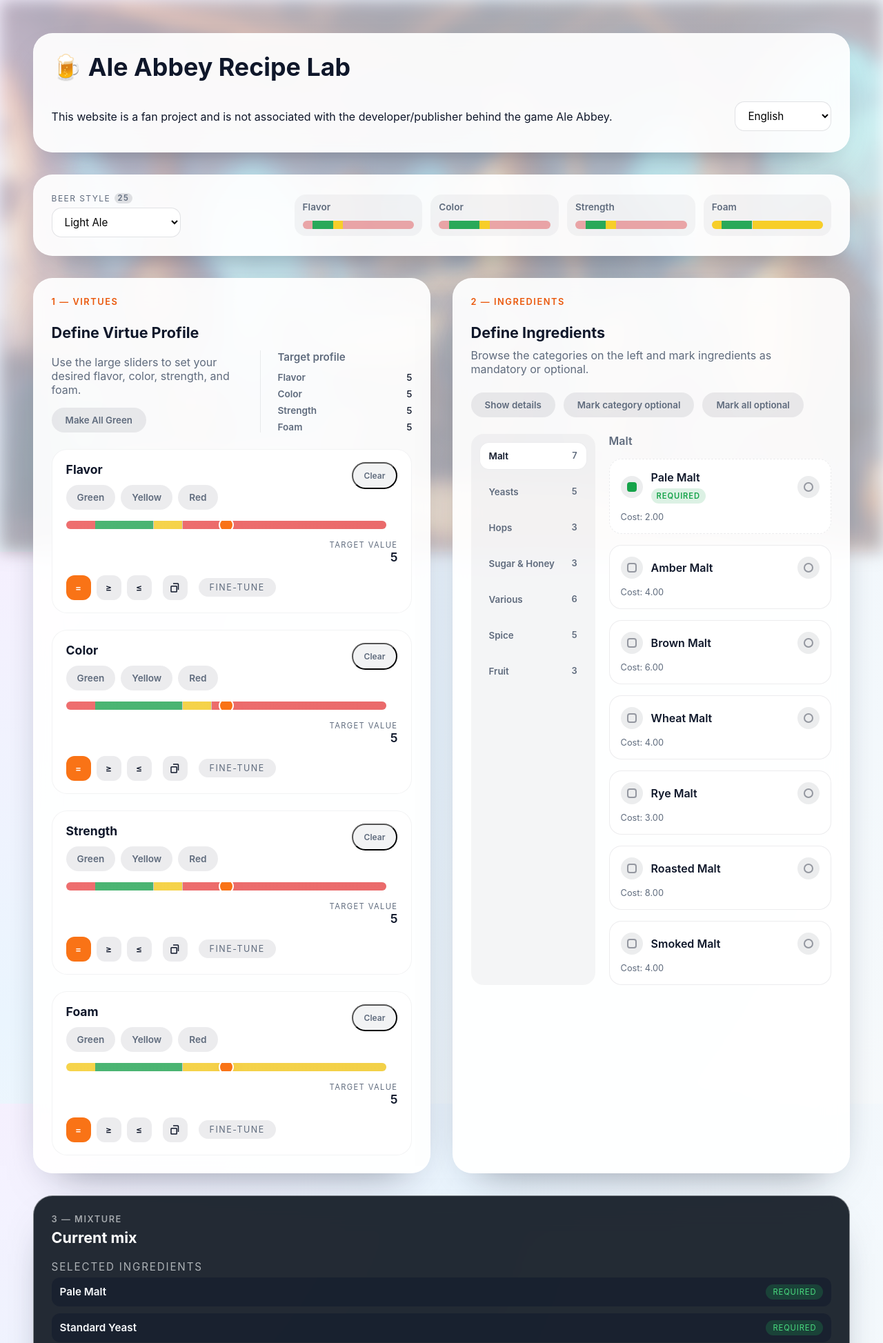
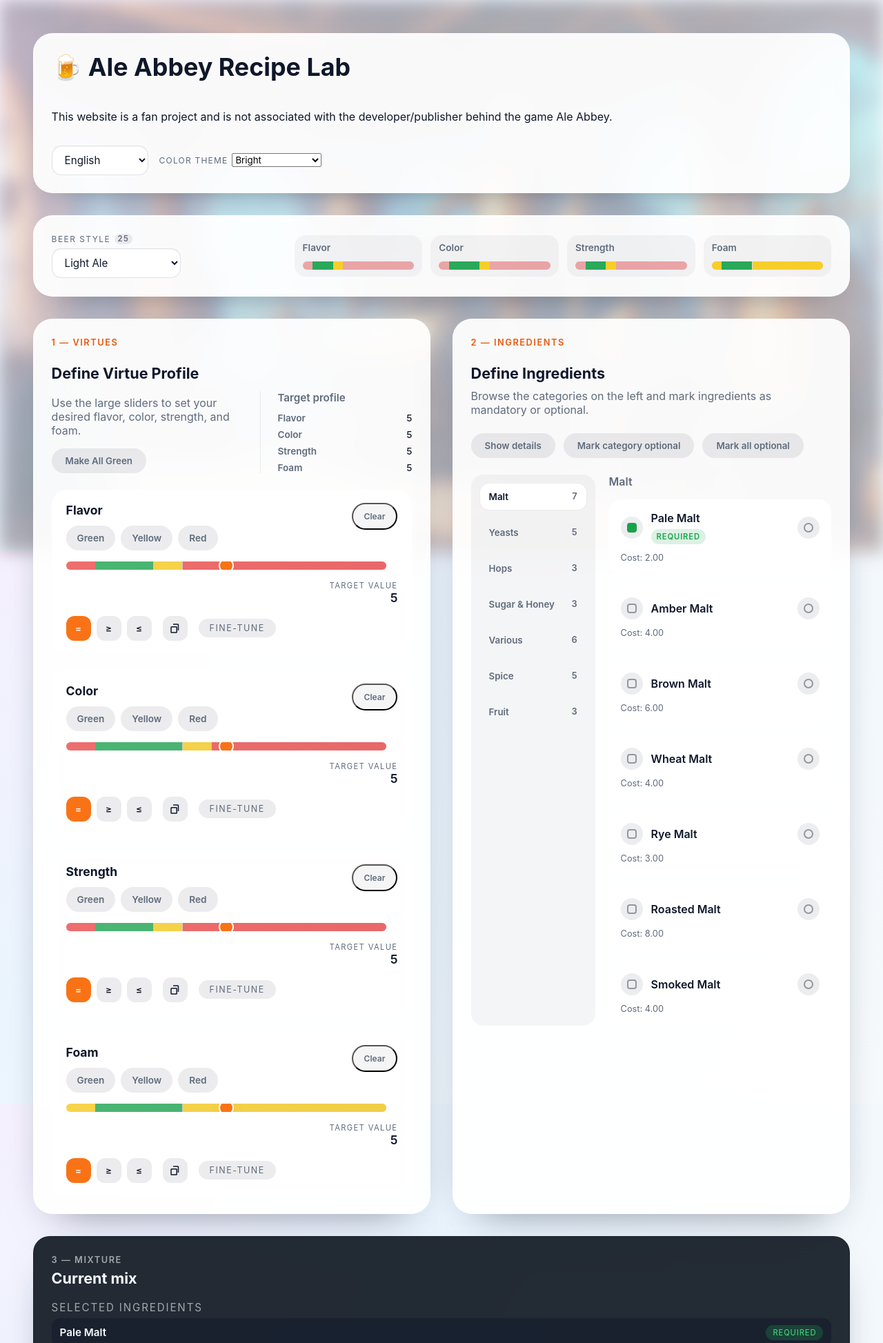
Before and after one commit to wojoeraf/AleAbbeyBeerCalculator, a Flask app: page / in a window 1280 px wide. Shown: the top 1947 px of the page at 69% size. Run offline with Flask 3, Linux system fonts and the light colour scheme.

Commit message:
Add bright and dark theme switcher

```diff
--- a/data/app_translations.json
+++ b/data/app_translations.json
@@ -70,6 +70,9 @@
       "mix_show_more": "Mehr anzeigen",
       "mix_show_less": "Weniger anzeigen",
       "language_submit": "Sprache ändern",
+      "theme_switcher_label": "Farbschema",
+      "theme_option_bright": "Hell",
+      "theme_option_dark": "Dunkel",
       "results_sort_label": "Ergebnisse sortieren nach",
       "results_sort_order_label": "Reihenfolge",
       "results_sort_desc": "Absteigend",
@@ -213,6 +216,9 @@
       "mix_show_more": "Show more",
       "mix_show_less": "Show less",
       "language_submit": "Change language",
+      "theme_switcher_label": "Color theme",
+      "theme_option_bright": "Bright",
+      "theme_option_dark": "Dark",
       "results_sort_label": "Sort results by",
       "results_sort_order_label": "Order",
       "results_sort_desc": "High to low",
--- a/static/solver.js
+++ b/static/solver.js
@@ -329,6 +329,7 @@
     debugToggle,
     debugContent,
     legacyToggle,
+    themeSelect,
     mixPanel,
     mixList,
     mixToggle,
@@ -755,6 +756,86 @@
       if (panel) {
         panel.hidden = false;
       }
+    });
+  }
+
+  const THEME_STORAGE_KEY = 'ale-abbey-theme';
+  const DEFAULT_THEME = 'bright';
+
+  const normalizeTheme = (value) => (value === 'dark' ? 'dark' : 'bright');
+
+  const syncThemeSelect = (theme) => {
+    if (!themeSelect) {
+      return;
+    }
+    const normalized = normalizeTheme(theme);
+    if (themeSelect.value !== normalized) {
+      themeSelect.value = normalized;
+    }
+  };
+
+  const applyTheme = (theme, { persist = true } = {}) => {
+    const normalized = normalizeTheme(theme);
+    if (document.body) {
+      document.body.dataset.theme = normalized;
+    }
+    if (document.documentElement) {
+      document.documentElement.style.setProperty('color-scheme', normalized === 'dark' ? 'dark' : 'light');
+    }
+    syncThemeSelect(normalized);
+    if (persist) {
+      try {
+        window.localStorage.setItem(THEME_STORAGE_KEY, normalized);
+      } catch (error) {
+        console.warn('Failed to persist theme preference', error);
+      }
+    }
+    return normalized;
+  };
+
+  let storedTheme = null;
+  try {
+    storedTheme = window.localStorage.getItem(THEME_STORAGE_KEY);
+  } catch (error) {
+    storedTheme = null;
+  }
+
+  let userSelectedTheme = false;
+  let activeTheme = DEFAULT_THEME;
+
+  if (storedTheme) {
+    userSelectedTheme = true;
+    activeTheme = applyTheme(storedTheme, { persist: false });
+  }
+
+  const prefersDarkQuery = window.matchMedia ? window.matchMedia('(prefers-color-scheme: dark)') : null;
+
+  const resolveSystemTheme = () => (prefersDarkQuery && prefersDarkQuery.matches ? 'dark' : DEFAULT_THEME);
+
+  if (!userSelectedTheme) {
+    activeTheme = applyTheme(resolveSystemTheme(), { persist: false });
+  }
+
+  const handlePrefersThemeChange = () => {
+    if (userSelectedTheme) {
+      return;
+    }
+    activeTheme = applyTheme(resolveSystemTheme(), { persist: false });
+  };
+
+  if (prefersDarkQuery) {
+    if (typeof prefersDarkQuery.addEventListener === 'function') {
+      prefersDarkQuery.addEventListener('change', handlePrefersThemeChange);
+    } else if (typeof prefersDarkQuery.addListener === 'function') {
+      prefersDarkQuery.addListener(handlePrefersThemeChange);
+    }
+  }
+
+  if (themeSelect) {
+    syncThemeSelect(activeTheme);
+    themeSelect.addEventListener('change', () => {
+      userSelectedTheme = true;
+      activeTheme = applyTheme(themeSelect.value || DEFAULT_THEME);
     });
   }
 
--- a/static/styles.css
+++ b/static/styles.css
@@ -1,4 +1,5 @@
 :root {
+  color-scheme: light;
   --bg-gradient: radial-gradient(circle at top left, #f6f1ff 0%, #ebf6ff 45%, #f7fafc 100%);
   --surface: rgba(255, 255, 255, 0.92);
   --surface-muted: rgba(255, 255, 255, 0.7);
@@ -35,7 +36,104 @@
   --slider-neutral: rgba(15, 23, 42, 0.18);
   --metric-bar: linear-gradient(90deg, rgba(15, 23, 42, 0.08), rgba(15, 23, 42, 0.22));
   --metric-highlight: rgba(249, 115, 22, 0.25);
+  --tint-subtle: rgba(15, 23, 42, 0.04);
+  --tint-soft: rgba(15, 23, 42, 0.08);
+  --tint-medium: rgba(15, 23, 42, 0.12);
+  --tint-strong: rgba(15, 23, 42, 0.14);
+  --tint-border: rgba(15, 23, 42, 0.05);
+  --tint-border-strong: rgba(15, 23, 42, 0.08);
+  --form-field-surface: #fff;
+  --form-field-border: rgba(15, 23, 42, 0.12);
+  --form-field-text: var(--text-primary);
+  --chip-surface: rgba(15, 23, 42, 0.08);
+  --chip-surface-hover: rgba(15, 23, 42, 0.14);
+  --toggle-border-strong: rgba(15, 23, 42, 0.4);
+  --mix-panel-bg: rgba(13, 20, 31, 0.9);
+  --mix-panel-text: #f8fafc;
+  --mix-panel-subtle-text: rgba(248, 250, 252, 0.6);
+  --mix-panel-border: rgba(15, 23, 42, 0.32);
+  --mix-panel-layer: rgba(15, 23, 42, 0.45);
+  --mix-panel-layer-muted: rgba(15, 23, 42, 0.3);
+  --mix-panel-cap-bg: rgba(15, 23, 42, 0.5);
+  --mix-panel-track: rgba(248, 250, 252, 0.16);
+  --results-card-bg: rgba(15, 23, 42, 0.8);
+  --results-card-border: rgba(248, 250, 252, 0.08);
+  --results-card-text: #f8fafc;
+  --results-card-subtle: rgba(248, 250, 252, 0.7);
+  --results-card-title: #fff;
+  --results-toggle-bg: rgba(15, 23, 42, 0.6);
+  --results-toggle-border: rgba(248, 250, 252, 0.18);
+  --results-toggle-hover-bg: rgba(248, 250, 252, 0.16);
+  --results-toggle-hover-border: rgba(248, 250, 252, 0.36);
+  --slider-track-gradient: linear-gradient(90deg, rgba(15, 23, 42, 0.08), rgba(15, 23, 42, 0.18));
   font-family: "Inter", "SF Pro Display", "Segoe UI", system-ui, sans-serif;
+}
+
+body[data-theme='dark'] {
+  color-scheme: dark;
+  --bg-gradient: radial-gradient(circle at top left, #0b1220 0%, #0a172a 45%, #091321 100%);
+  --surface: rgba(15, 23, 42, 0.78);
+  --surface-muted: rgba(15, 23, 42, 0.62);
+  --text-primary: #e2e8f0;
+  --text-secondary: #94a3b8;
+  --border-soft: rgba(94, 106, 134, 0.48);
+  --shadow-soft: 0 28px 70px -40px rgba(2, 6, 23, 0.85);
+  --accent: #fb923c;
+  --accent-strong: #f97316;
+  --accent-muted: rgba(251, 146, 60, 0.15);
+  --neutral: rgba(226, 232, 240, 0.14);
+  --chip-bg: rgba(148, 163, 184, 0.16);
+  --chip-bg-active: #f8fafc;
+  --chip-text-active: #0f172a;
+  --chip-required-bg: linear-gradient(140deg, rgba(251, 191, 36, 0.95), rgba(245, 158, 11, 0.85));
+  --chip-required-border: rgba(251, 191, 36, 0.75);
+  --chip-required-text: #0b1120;
+  --chip-include-bg: linear-gradient(140deg, rgba(45, 212, 191, 0.95), rgba(8, 145, 178, 0.85));
+  --chip-include-border: rgba(94, 234, 212, 0.75);
+  --chip-include-text: #0f172a;
+  --chip-optional-bg: linear-gradient(140deg, rgba(129, 140, 248, 0.95), rgba(79, 70, 229, 0.85));
+  --chip-optional-border: rgba(165, 180, 252, 0.75);
+  --chip-optional-text: #0f172a;
+  --success: #22c55e;
+  --warning: #facc15;
+  --danger: #f87171;
+  --ghost-track: rgba(148, 163, 184, 0.24);
+  --slider-green-muted: rgba(34, 197, 94, 0.35);
+  --slider-yellow-muted: rgba(250, 204, 21, 0.35);
+  --slider-red-muted: rgba(248, 113, 113, 0.38);
+  --slider-neutral: rgba(148, 163, 184, 0.4);
+  --metric-bar: linear-gradient(90deg, rgba(148, 163, 184, 0.18), rgba(148, 163, 184, 0.32));
+  --metric-highlight: rgba(251, 146, 60, 0.38);
+  --tint-subtle: rgba(148, 163, 184, 0.08);
+  --tint-soft: rgba(148, 163, 184, 0.12);
+  --tint-medium: rgba(148, 163, 184, 0.18);
+  --tint-strong: rgba(148, 163, 184, 0.24);
+  --tint-border: rgba(15, 23, 42, 0.6);
+  --tint-border-strong: rgba(148, 163, 184, 0.32);
+  --form-field-surface: rgba(15, 23, 42, 0.72);
+  --form-field-border: rgba(148, 163, 184, 0.28);
+  --form-field-text: #e2e8f0;
+  --chip-surface: rgba(148, 163, 184, 0.14);
+  --chip-surface-hover: rgba(148, 163, 184, 0.25);
+  --toggle-border-strong: rgba(148, 163, 184, 0.55);
+  --mix-panel-bg: rgba(5, 10, 19, 0.92);
+  --mix-panel-text: #e2e8f0;
+  --mix-panel-subtle-text: rgba(226, 232, 240, 0.68);
+  --mix-panel-border: rgba(51, 65, 85, 0.55);
+  --mix-panel-layer: rgba(148, 163, 184, 0.14);
+  --mix-panel-layer-muted: rgba(148, 163, 184, 0.12);
+  --mix-panel-cap-bg: rgba(15, 23, 42, 0.75);
+  --mix-panel-track: rgba(226, 232, 240, 0.22);
+  --results-card-bg: rgba(15, 23, 42, 0.7);
+  --results-card-border: rgba(148, 163, 184, 0.38);
+  --results-card-text: #e2e8f0;
+  --results-card-subtle: rgba(226, 232, 240, 0.68);
+  --results-card-title: #f8fafc;
+  --results-toggle-bg: rgba(15, 23, 42, 0.55);
+  --results-toggle-border: rgba(148, 163, 184, 0.35);
+  --results-toggle-hover-bg: rgba(148, 163, 184, 0.25);
+  --results-toggle-hover-border: rgba(226, 232, 240, 0.48);
+  --slider-track-gradient: linear-gradient(90deg, rgba(148, 163, 184, 0.14), rgba(148, 163, 184, 0.28));
 }
 
 * {
@@ -140,11 +243,18 @@
 .language-switcher select,
 .band-style-picker select {
   border-radius: 14px;
-  border: 1px solid rgba(15, 23, 42, 0.12);
+  border: 1px solid var(--form-field-border);
   padding: 10px 14px;
   font-size: 0.95rem;
-  background: #fff;
+  background: var(--form-field-surface);
+  color: var(--form-field-text);
   min-width: 140px;
+  box-shadow: inset 0 1px 2px rgba(15, 23, 42, 0.04);
+}
+
+body[data-theme='dark'] .language-switcher select,
+body[data-theme='dark'] .band-style-picker select {
+  box-shadow: inset 0 1px 1px rgba(15, 23, 42, 0.35);
 }
 
 .sr-only {
@@ -166,17 +276,37 @@
   gap: 10px;
   padding: 8px 14px;
   border-radius: 999px;
-  background: rgba(15, 23, 42, 0.08);
+  background: var(--chip-surface);
   cursor: pointer;
   transition: background 0.2s ease;
 }
 
 .legacy-mode-toggle:hover {
-  background: rgba(15, 23, 42, 0.14);
+  background: var(--chip-surface-hover);
 }
 
 .legacy-mode-toggle input {
   accent-color: var(--accent);
+}
+
+.theme-switcher {
+  display: flex;
+  align-items: stretch;
+  gap: 6px;
+}
+
+.theme-switcher__label {
+  display: flex;
+  align-items: center;
+  gap: 0.45em;
+  font-size: 0.75rem;
+  letter-spacing: 0.1em;
+  text-transform: uppercase;
+  color: var(--text-secondary);
+}
+
+.theme-switcher select {
+  min-width: 130px;
 }
 
 .lab-header__band-inner {
@@ -204,7 +334,7 @@
   min-width: 1.4em;
   padding: 0 0.4em;
   border-radius: 999px;
-  background: rgba(15, 23, 42, 0.12);
+  background: var(--chip-surface);
   font-size: 0.7rem;
   font-weight: 600;
   line-height: 1.4;
@@ -425,8 +555,8 @@
 .attr-card {
   border-radius: 22px;
   padding: 18px clamp(16px, 2vw, 20px);
-  background: rgba(255, 255, 255, 0.92);
-  border: 1px solid rgba(15, 23, 42, 0.05);
+  background: var(--surface);
+  border: 1px solid var(--border-soft);
   display: flex;
   flex-direction: column;
   gap: 16px;
@@ -528,7 +658,7 @@
 }
 
 .chip-clear {
-  background: rgba(15, 23, 42, 0.05);
+  background: var(--tint-subtle);
   font-size: 0.75rem;
 }
 
@@ -550,7 +680,7 @@
   width: 100%;
   height: 12px;
   border-radius: 999px;
-  background: linear-gradient(90deg, rgba(15, 23, 42, 0.08), rgba(15, 23, 42, 0.14));
+  background: var(--slider-track-gradient);
   overflow: hidden;
 }
 
@@ -788,18 +918,18 @@
 }
 
 .ingredient-tab:hover {
-  background: rgba(255, 255, 255, 0.7);
+  background: var(--surface-muted);
   color: var(--text-primary);
 }
 
 .ingredient-tab--active {
-  background: #fff;
+  background: var(--surface);
   color: var(--text-primary);
-  box-shadow: inset 0 0 0 1px rgba(15, 23, 42, 0.08);
+  box-shadow: inset 0 0 0 1px var(--tint-border-strong);
 }
 
 .ingredient-tab--active:hover {
-  background: #fff;
+  background: var(--surface);
 }
 
 .ingredient-tab__count {
@@ -839,8 +969,8 @@
 .ingredient-card {
   position: relative;
   border-radius: 18px;
-  border: 1px solid rgba(15, 23, 42, 0.08);
-  background: rgba(255, 255, 255, 0.95);
+  border: 1px solid var(--border-soft);
+  background: var(--surface);
   padding: 16px;
   display: flex;
   flex-direction: column;
@@ -1007,11 +1140,11 @@
 }
 
 .mix-panel__header .phase-card__step {
-  color: rgba(248, 250, 252, 0.6);
+  color: var(--mix-panel-subtle-text);
 }
 
 .mix-panel__header .phase-card__title {
-  color: #fff;
+  color: var(--mix-panel-text);
 }
 
 .mix-panel__body {
@@ -1025,7 +1158,7 @@
   font-size: 0.95rem;
   text-transform: uppercase;
   letter-spacing: 0.12em;
-  color: rgba(248, 250, 252, 0.65);
+  color: var(--mix-panel-subtle-text);
 }
 
 .mix-summary__list {
--- a/static/ui-state.js
+++ b/static/ui-state.js
@@ -46,6 +46,7 @@
     debugToggle: document.getElementById('debug-toggle'),
     debugContent: document.querySelector('[data-debug-content]'),
     legacyToggle: document.querySelector('[data-legacy-toggle]'),
+    themeSelect: document.querySelector('[data-theme-select]'),
     mixPanel: document.querySelector('[data-mix-panel]'),
     mixList: document.querySelector('[data-mix-selected]'),
     mixToggle: document.querySelector('[data-mix-toggle]'),
--- a/templates/index.html
+++ b/templates/index.html
@@ -7,7 +7,7 @@
     <link rel="stylesheet" href="{{ url_for('static', filename='styles.css') }}">
     <link rel="icon" type="image/x-icon" href="{{ url_for('static', filename='favicon.ico') }}">
 </head>
-<body>
+<body data-theme="bright">
 <div class="page" data-page-shell>
     <header class="lab-header card">
         <div class="lab-header__titles">
@@ -38,6 +38,13 @@
                     </div>
                     <input type="hidden" name="style" value="{{ style }}">
                 </form>
+                <div class="theme-switcher">
+                    <label class="theme-switcher__label" for="theme-select">{{ ui.theme_switcher_label }}</label>
+                    <select id="theme-select" data-theme-select>
+                        <option value="bright">{{ ui.theme_option_bright }}</option>
+                        <option value="dark">{{ ui.theme_option_dark }}</option>
+                    </select>
+                </div>
             </div>
         </div>
     </header>
```
Also changed, not shown: other parts of static/styles.css (+49 -41 lines).
